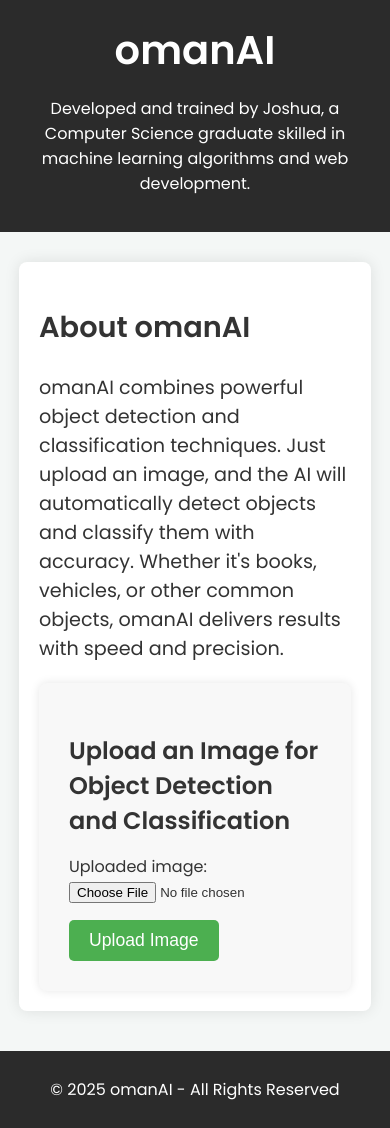
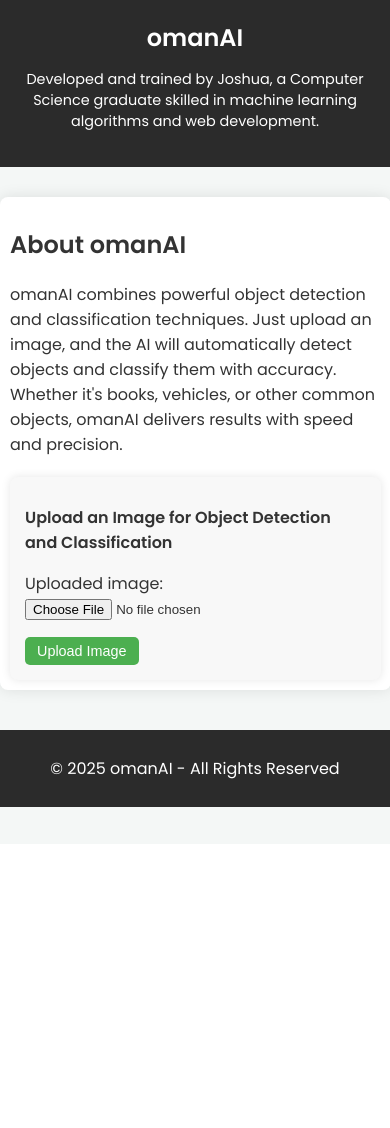
Before and after one commit to akuonj/omanAI, a Django app: page / in a window 390 px wide. After the commit the page ends 807 px from the top, so only its background shows below. Run offline with Django 5.2, Linux system fonts and the light colour scheme.

Commit message:
updated template

```diff
--- a/detection/templates/home.html
+++ b/detection/templates/home.html
@@ -13,11 +13,14 @@
 
     <title>omanAI</title>
 
+
     <!-- Add any CSS frameworks or your custom styles here -->
 
     <link href="https://fonts.googleapis.com/css2?family=Poppins:wght@300;400;600&display=swap" rel="stylesheet">
 
     <style>
+
+        /* Base Styles */
 
         body {
 
@@ -58,7 +61,7 @@
 
         .container {
 
-            width: 80%;
+            width: 90%;
 
             max-width: 1200px;
 
@@ -184,6 +187,110 @@
 
         }
 
+
+        /* Responsive Styles */
+
+        @media (max-width: 768px) {
+
+            header h1 {
+
+                font-size: 2rem; /* Reduce font size for mobile devices */
+
+            }
+
+
+            header p {
+
+                font-size: 1rem;
+
+            }
+
+
+            .container {
+
+                padding: 15px;
+
+            }
+
+
+            .description,
+
+            .form-section h2 {
+
+                font-size: 1rem;
+
+            }
+
+
+            .upload-btn {
+
+                font-size: 1rem;
+
+                padding: 8px 16px;
+
+            }
+
+
+            .output-section img {
+
+                max-width: 100%;
+
+            }
+
+
+            .classification-results {
+
+                font-size: 1rem;
+
+            }
+
+        }
+
+
+        @media (max-width: 480px) {
+
+            header h1 {
+
+                font-size: 1.5rem;
+
+            }
+
+
+            header p {
+
+                font-size: 0.9rem;
+
+            }
+
+
+            .container {
+
+                width: 95%;
+
+                padding: 10px;
+
+            }
+
+
+            .form-section,
+
+            .output-section {
+
+                padding: 15px;
+
+            }
+
+
+            .upload-btn {
+
+                font-size: 0.9rem;
+
+                padding: 6px 12px;
+
+            }
+
+        }
+
     </style>
 
 </head>
@@ -202,6 +309,7 @@
 
 
     <div class="container">
+
 
         <section class="description">
 
@@ -239,13 +347,18 @@
 
             <img src="{{ uploaded_image.url }}" alt="Uploaded Image">
 
+
             <p><strong>Annotated Image:</strong></p>
 
             <img src="{{ output_image }}" alt="Annotated Image">
 
-            <br/>
+            <br />
+
             <a href="{{ output_image }}" download>Download Output Image</a>
-            <br>
+
+            <br />
+
+
             <!-- Display classification results -->
 
             <div class="classification-results">
@@ -263,6 +376,7 @@
                 </ul>
 
             </div>
+
 
         </section>
 
```
Also changed, not shown: db.sqlite3, media/output_43.jpg (added), media/output_44.jpg (added), media/output_45.jpg (added), media/output_46.jpg (added), media/output_47.jpg (added), media/uploads/FB_IMG_17355837111953148.jpg (added), media/uploads/IMG_20210516_0816242.jpg (added), media/uploads/IMG_20210516_0816242_jYNzBLU.jpg (added), media/uploads/audi-r8_kMXrx5S.jpg (added), media/uploads/bike_XTlDGHK.jpg (added).
